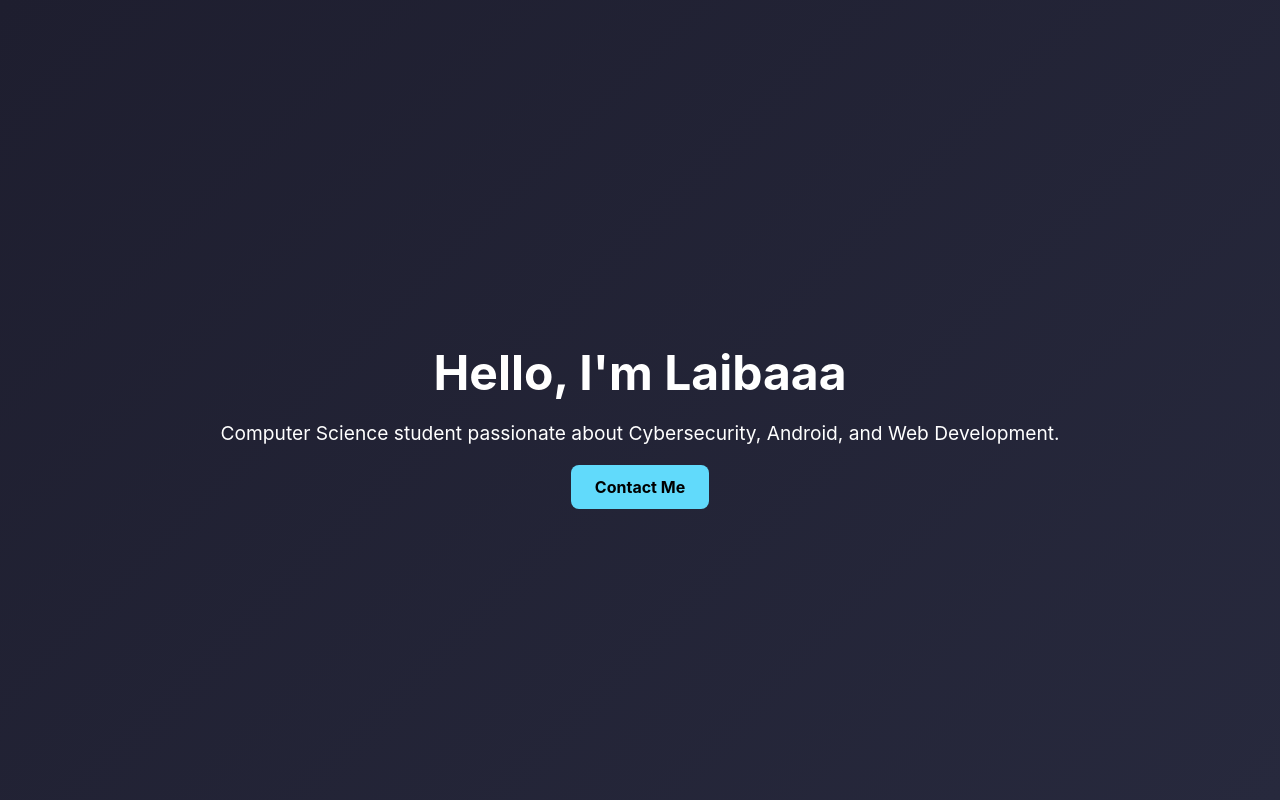
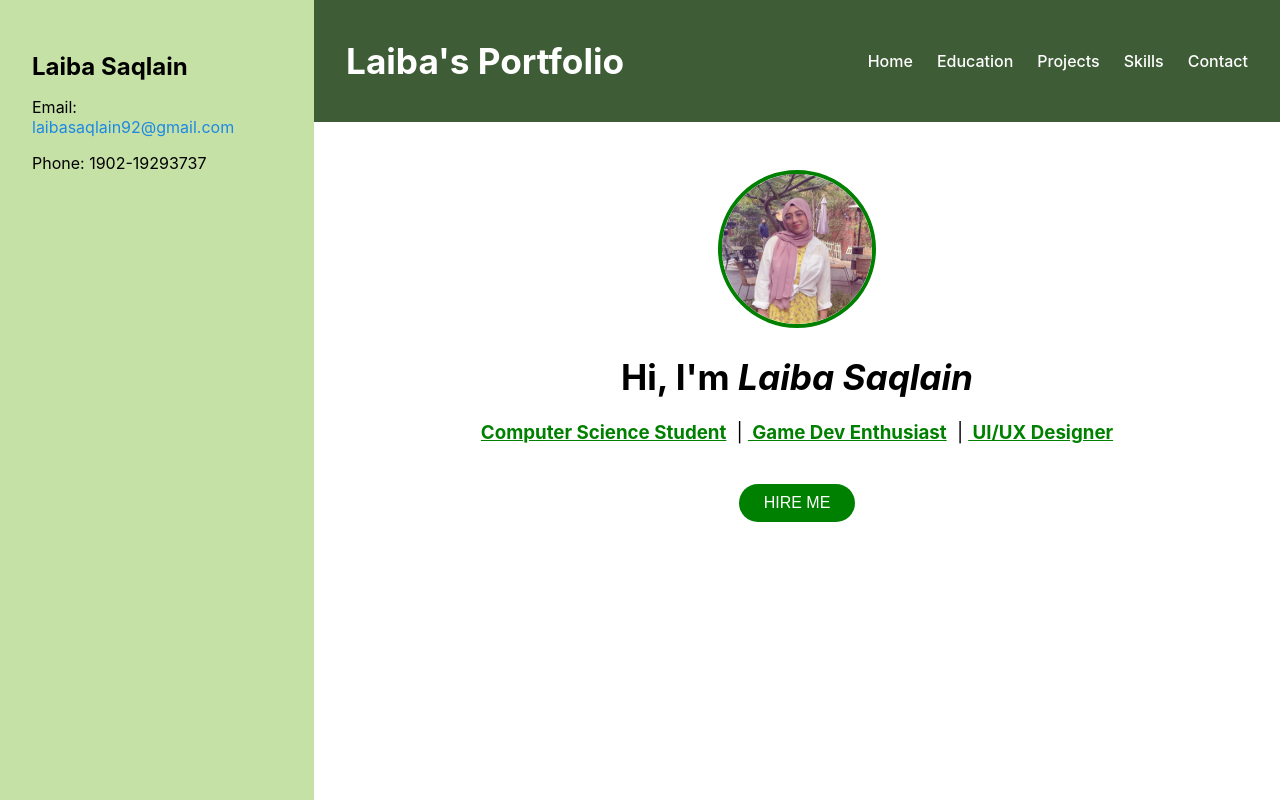
Before and after one commit to laibaaa21/React-Portfolio-2025, a React (Create React App) app: page / in a window 1280 px wide. Shown: the top 800 px of the page. Built offline with nearby package versions, Linux system fonts and the light colour scheme.

Commit message:
Profile image added with hover effect and layout of homepage changed

```diff
--- a/src/components/Home/Home.css
+++ b/src/components/Home/Home.css
@@ -1,34 +1,93 @@
 /* src/components/Home/Home.css */
-.home-section {
+
+.home-container {
   display: flex;
-    align-items: center;
-    justify-content: center;
-    height: 100vh;
-    background: linear-gradient(135deg, #1e1e2f, #27293d);
-    color: #fff;
-    text-align: center;
+  min-height: 100vh;
 }
 
-  .home-content h1 {
-    font-size: 3rem;
+.sidebar {
+  background-color: #c5e1a5;
+  padding: 2rem;
+  width: 250px;
+  text-align: left;
+}
+
+.sidebar h2 {
   margin-bottom: 1rem;
 }
 
-  .home-content p {
-    font-size: 1.2rem;
-    margin-bottom: 2rem;
+.sidebar a {
+  color: #1e88e5;
+  text-decoration: none;
 }
 
-  .btn {
-    background-color: #61dafb;
-    color: #000;
-    padding: 0.75rem 1.5rem;
-    text-decoration: none;
-    border-radius: 8px;
-    font-weight: bold;
-    transition: background-color 0.3s ease;
+.main-content {
+  flex: 1;
+  padding: 0;
+  background-color: #fff;
 }
 
-  .btn:hover {
-    background-color: #21a1f1;
+.navbar {
+  background-color: #3e5c36;
+  color: white;
+  padding: 1rem 2rem;
+  display: flex;
+  justify-content: space-between;
+  align-items: center;
 }
+
+.navbar nav a {
+  color: white;
+  margin-left: 1.5rem;
+  text-decoration: none;
+  font-weight: 500;
+}
+
+.hero-section {
+  text-align: center;
+  padding: 3rem;
+}
+
+.profile-img {
+  width: 150px;
+  height: 150px;
+  border-radius: 50%;
+  border: 4px solid green;
+  transition: transform 0.3s ease;
+}
+
+.profile-img:hover {
+  transform: scale(1.05);
+}
+
+h1 {
+  margin-top: 1.5rem;
+  font-size: 2.2rem;
+}
+
+h3 {
+  margin: 1rem 0;
+  font-weight: normal;
+}
+
+.highlight {
+  color: green;
+  font-weight: bold;
+  margin: 0 5px;
+  text-decoration: underline;
+}
+
+.hire-button {
+  background-color: green;
+  color: white;
+  padding: 10px 25px;
+  border: none;
+  border-radius: 25px;
+  font-size: 1rem;
+  cursor: pointer;
+  margin-top: 1.5rem;
+}
+
+.hire-button:hover {
+  background-color: darkgreen;
+}
--- a/src/components/Home/Home.jsx
+++ b/src/components/Home/Home.jsx
@@ -1,16 +1,43 @@
 // src/components/Home/Home.jsx
 import React from 'react';
 import './Home.css';
+import profileImg from '../../assets/profile.jpg';
 
 const Home = () => {
   return (
-    <section className="home-section">
-      <div className="home-content">
-        <h1>Hello, I'm Laibaaa</h1>
-        <p>Computer Science student passionate about Cybersecurity, Android, and Web Development.</p>
-        <a href="#contact" className="btn">Contact Me</a>
+    <div className="home-container">
+      {/* Sidebar */}
+      <div className="sidebar">
+        <h2>Laiba Saqlain</h2>
+        <p>Email: <a href="mailto:laibasaqlain92@gmail.com">laibasaqlain92@gmail.com</a></p>
+        <p>Phone: 1902-19293737</p>
       </div>
-    </section>
+
+      {/* Main Content */}
+      <div className="main-content">
+        <header className="navbar">
+          <h1>Laiba's Portfolio</h1>
+          <nav>
+            <a href="#home">Home</a>
+            <a href="#education">Education</a>
+            <a href="#projects">Projects</a>
+            <a href="#skills">Skills</a>
+            <a href="#contact">Contact</a>
+          </nav>
+        </header>
+
+        <div className="hero-section">
+          <img className="profile-img" src={profileImg} alt="Laiba Saqlain" />
+          <h1>Hi, I'm <em><strong>Laiba Saqlain</strong></em></h1>
+          <h3>
+            <span className="highlight">Computer Science Student</span> |
+            <span className="highlight"> Game Dev Enthusiast</span> |
+            <span className="highlight"> UI/UX Designer</span>
+          </h3>
+          <button className="hire-button">HIRE ME</button>
+        </div>
+      </div>
+    </div>
   );
 };
 
--- a/src/pages/Home.css
+++ b/src/pages/Home.css
@@ -1,56 +1,93 @@
-/* src/pages/Home.css */
+/* src/components/Home/Home.css */
 
-.home-body {
-    background-color: #f5f5eb;
-    font-family: 'Arial', sans-serif;
-    padding: 20px;
-    text-align: center;
+.home-container {
+  display: flex;
+  min-height: 100vh;
 }
 
-  .profile-img-container {
+.sidebar {
+  background-color: #c5e1a5;
+  padding: 2rem;
+  width: 250px;
+  text-align: left;
+}
+
+.sidebar h2 {
+  margin-bottom: 1rem;
+}
+
+.sidebar a {
+  color: #1e88e5;
+  text-decoration: none;
+}
+
+.main-content {
+  flex: 1;
+  padding: 0;
+  background-color: #fff;
+}
+
+.navbar {
+  background-color: #3e5c36;
+  color: white;
+  padding: 1rem 2rem;
+  display: flex;
+  justify-content: space-between;
+  align-items: center;
+}
+
+.navbar nav a {
+  color: white;
+  margin-left: 1.5rem;
+  text-decoration: none;
+  font-weight: 500;
+}
+
+.hero-section {
+  text-align: center;
+  padding: 3rem;
+}
+
+.profile-img {
   width: 150px;
   height: 150px;
   border-radius: 50%;
-    overflow: hidden;
   border: 4px solid green;
-    margin-bottom: 20px;
+  transition: transform 0.3s ease;
 }
 
-  .profile-img-container:hover {
-    transform: scale(1.1);
+.profile-img:hover {
+  transform: scale(1.05);
 }
 
-  .profile-img {
-    width: 100%;
-    height: 100%;
-    object-fit: cover;
+h1 {
+  margin-top: 1.5rem;
+  font-size: 2.2rem;
 }
 
-  .hire-btn {
+h3 {
+  margin: 1rem 0;
+  font-weight: normal;
+}
+
+.highlight {
+  color: green;
+  font-weight: bold;
+  margin: 0 5px;
+  text-decoration: underline;
+}
+
+.hire-button {
   background-color: green;
   color: white;
+  padding: 10px 25px;
   border: none;
-    padding: 10px 20px;
-    border-radius: 20px;
-    font-size: 18px;
-    margin-top: 20px;
-    transition: background 0.3s ease-in-out;
+  border-radius: 25px;
+  font-size: 1rem;
+  cursor: pointer;
+  margin-top: 1.5rem;
 }
 
-  .hire-btn:hover {
-    background-color: rgb(112, 170, 112);
+.hire-button:hover {
+  background-color: darkgreen;
 }
-
-  .intro {
-    margin-top: 20px;
-  }
-
-  .intro h2 {
-    font-size: 24px;
-    color: #333;
-  }
-
-  .intro p {
-    font-size: 18px;
-    color: #666;
-  }
```
Also changed, not shown: src/pages/Home.js (+32 -19 lines), src/assets/profile.jpg (added). Lines whose indentation alone changed are shown as unchanged.
